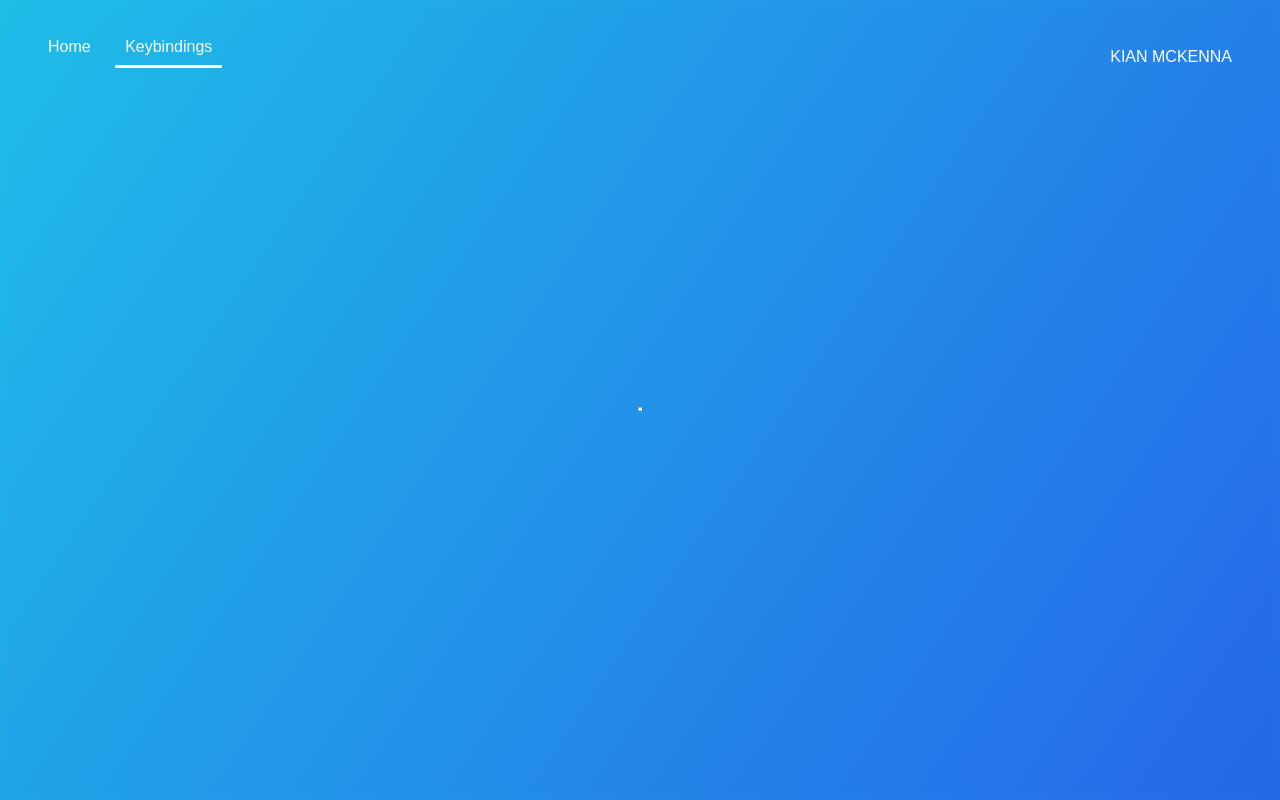
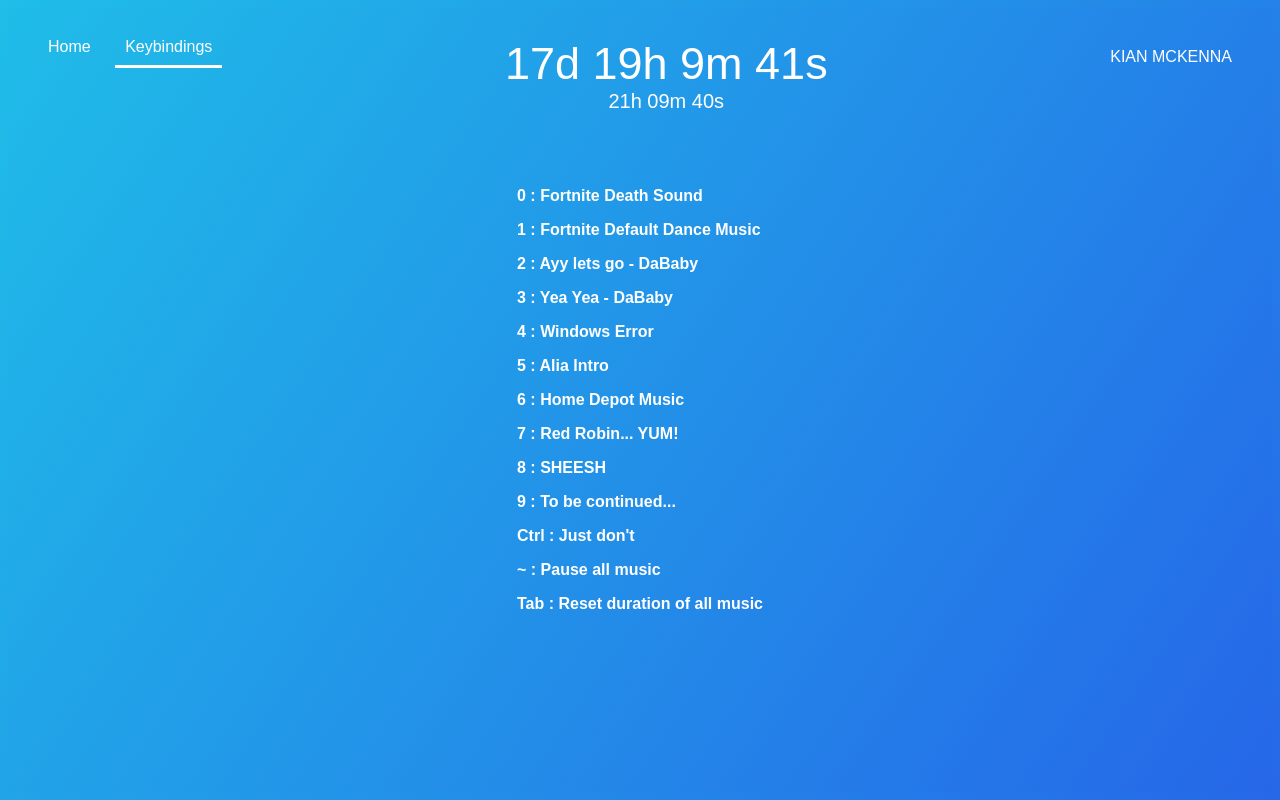
Before and after one commit to cowboycodr/2021-countown, a plain HTML site: page keybindings.html in a window 1280 px wide. Drawn offline with Linux system fonts and the light colour scheme.

Commit message:
Update keybinds.html

```diff
--- /dev/null
+++ b/js/keybinds_list.js
@@ -0,0 +1,26 @@
+var keybinds = {
+    "1" : "Fortnite Default Dance Music",
+    "2" : "Ayy lets go - DaBaby",
+    "3" : "Yea Yea - DaBaby",
+    "4" :  "Windows Error",
+    "5" :  "Alia Intro",
+    "6" : "Home Depot Music",
+    "7" : "Red Robin... YUM!",
+    "8" : "SHEESH",
+    "9" : "To be continued...",
+    "0" : "Fortnite Death Sound",
+    "Ctrl" : "Just don't",
+    "~" : "Pause all music",
+    "Tab" : "Reset duration of all music"
+}
+
+var element = document.getElementById("keybinds-list");
+
+for (let key in keybinds) {
+    var tag = document.createElement("p")
+    var btag = document.createElement("b");
+    var text = document.createTextNode(key +  " : " + keybinds[key].toString());
+    btag.appendChild(text);
+    tag.appendChild(btag)
+    element.appendChild(tag);
+}
--- a/keybindings.html
+++ b/keybindings.html
@@ -7,21 +7,32 @@
 </head>
 <body>
     <script src="audio.js"></script>
+    <script src="js/total_countdown.js"></script>
+    <script src="js/day_countdown.js"></script>
      <div class="header">
         <div class="links">
             <a href="index.html" class="link">Home</a>
             <a href="keybindings.html" class="link active-link">Keybindings</a>
         </div>
+        <div class="keybinds-countdown">
+            <div class="keybinds-total-countdown" id="total-countdown">
+                0d 0h 0m 0s
+            </div>
+            <div class="keybinds-day-countdown" id="day-countdown">
+                0h 0m 0s
+            </div>
+        </div>
         <div class="author">
             KIAN MCKENNA
         </div>
      </div>
-     <div class="content" style="font-size: 33px">
-        .
+     <div class="content">
+        <div class="keybinds-list" id="keybinds-list">
+            <script src="js/keybinds_list.js"></script>
+        </div>
      </div>
      </div>
      <div class="footer">
      </div>
-     <script>alert("Coming soon...");</script>
 </body>
 </html>
--- a/style.css
+++ b/style.css
@@ -1,6 +1,5 @@
 body, html {
     font-family: Arial, Helvetica, sans-serif;
-    overflow: hidden;
     left:0;
     right: 0;
     top: 0;
@@ -41,6 +40,24 @@ body, html {
     font-size: 100px;
 }
 
+.keybinds-countdown {
+    color: white;
+}
+
+.keybinds-total-countdown {
+    font-size: 45px;
+    justify-content: center;
+}
+
+.keybinds-day-countdown {
+    font-size: 20px;
+    text-align: center;
+}
+
+.keybinds-list {
+    font-size: 16px;
+}
+
 .day-countdown {
     text-align: center;
     font-size: 30px;
```
